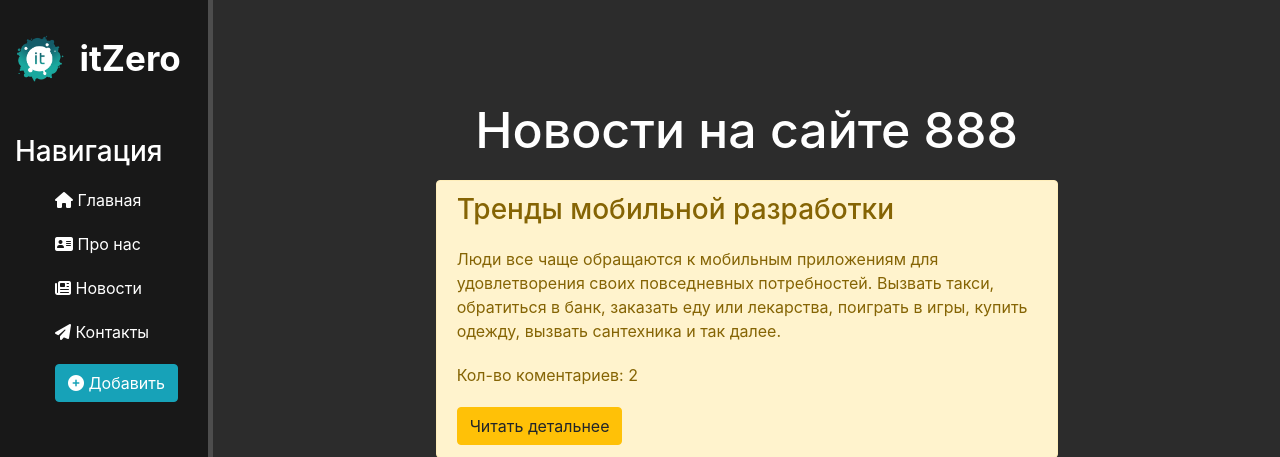
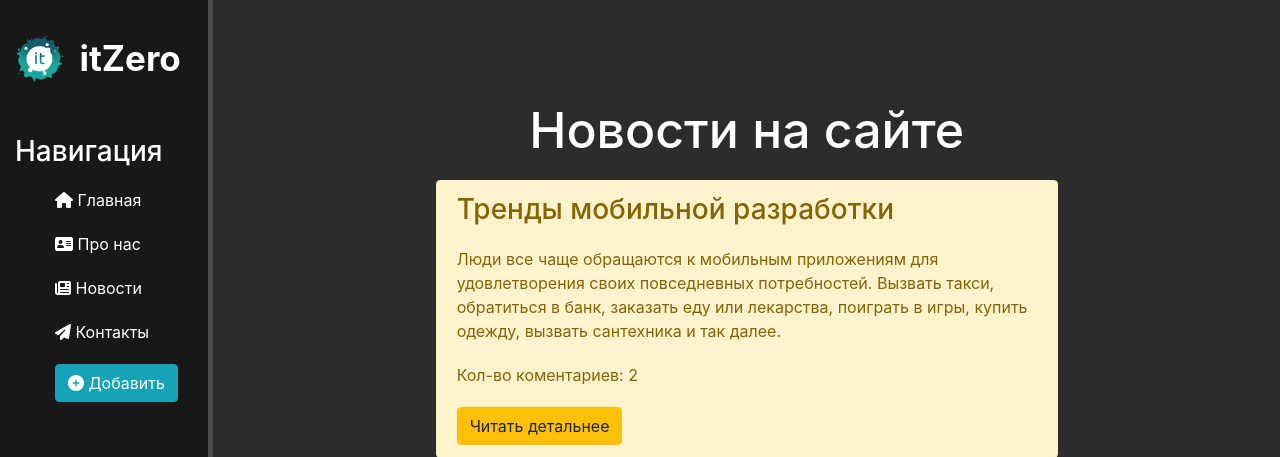
Before and after one commit to itzero-ru/django-ci-cd, a Django app: page /news/ in a window 1280 px wide. Shown: the top 457 px of the page. Run offline with Django 3.2, Linux system fonts and the light colour scheme; data comes from the database, SQL or seed files in the repository; some libraries are stand-ins or nearby versions.

Commit message:
Update news_home.html

```diff
--- a/news/templates/news/news_home.html
+++ b/news/templates/news/news_home.html
@@ -5,7 +5,7 @@
 {% block content %}
 
     <div class="features">
-        <h1>Новости на сайте 888</h1>
+        <h1>Новости на сайте</h1>
 
         {% if page_obj %}
             {% for el in page_obj %}
```
